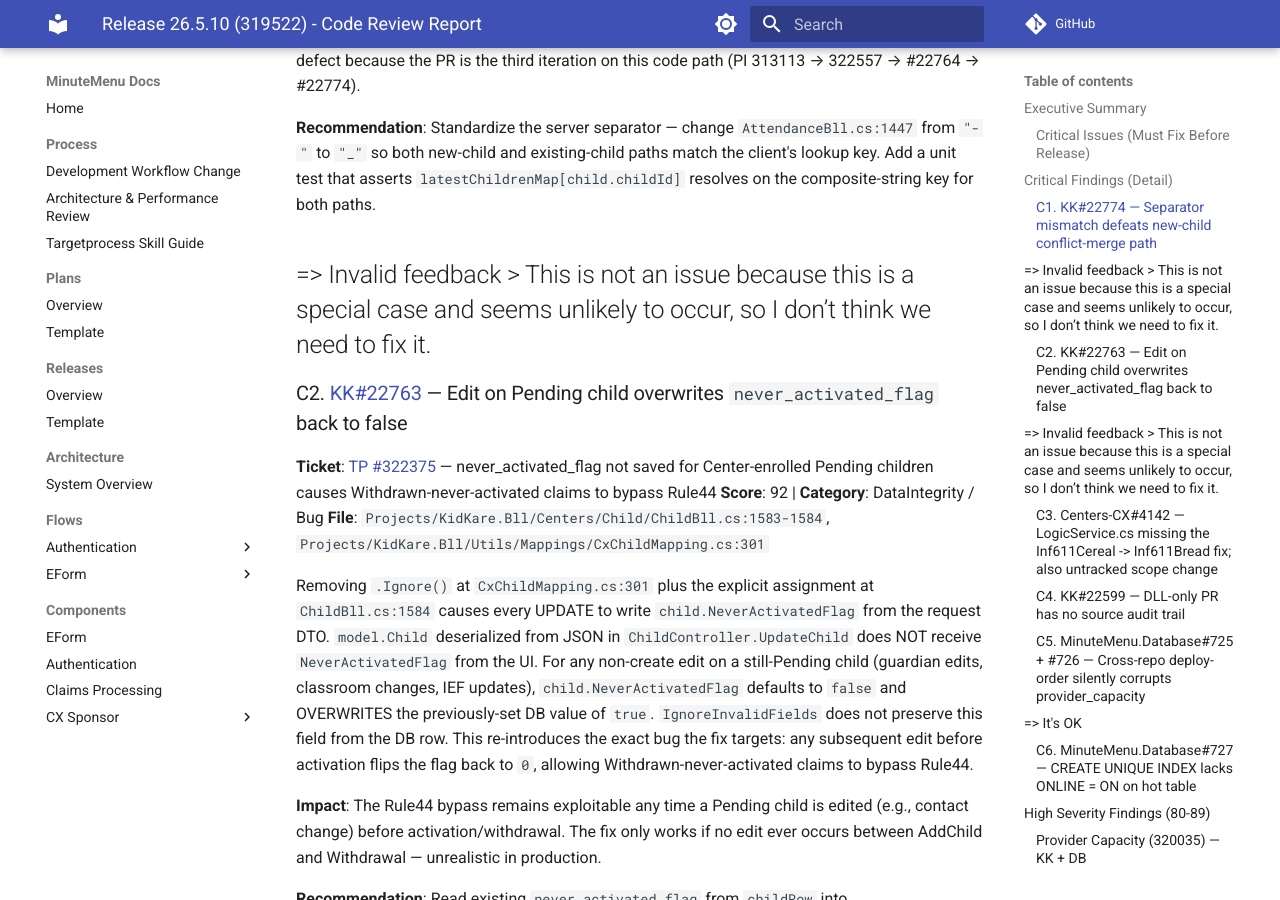
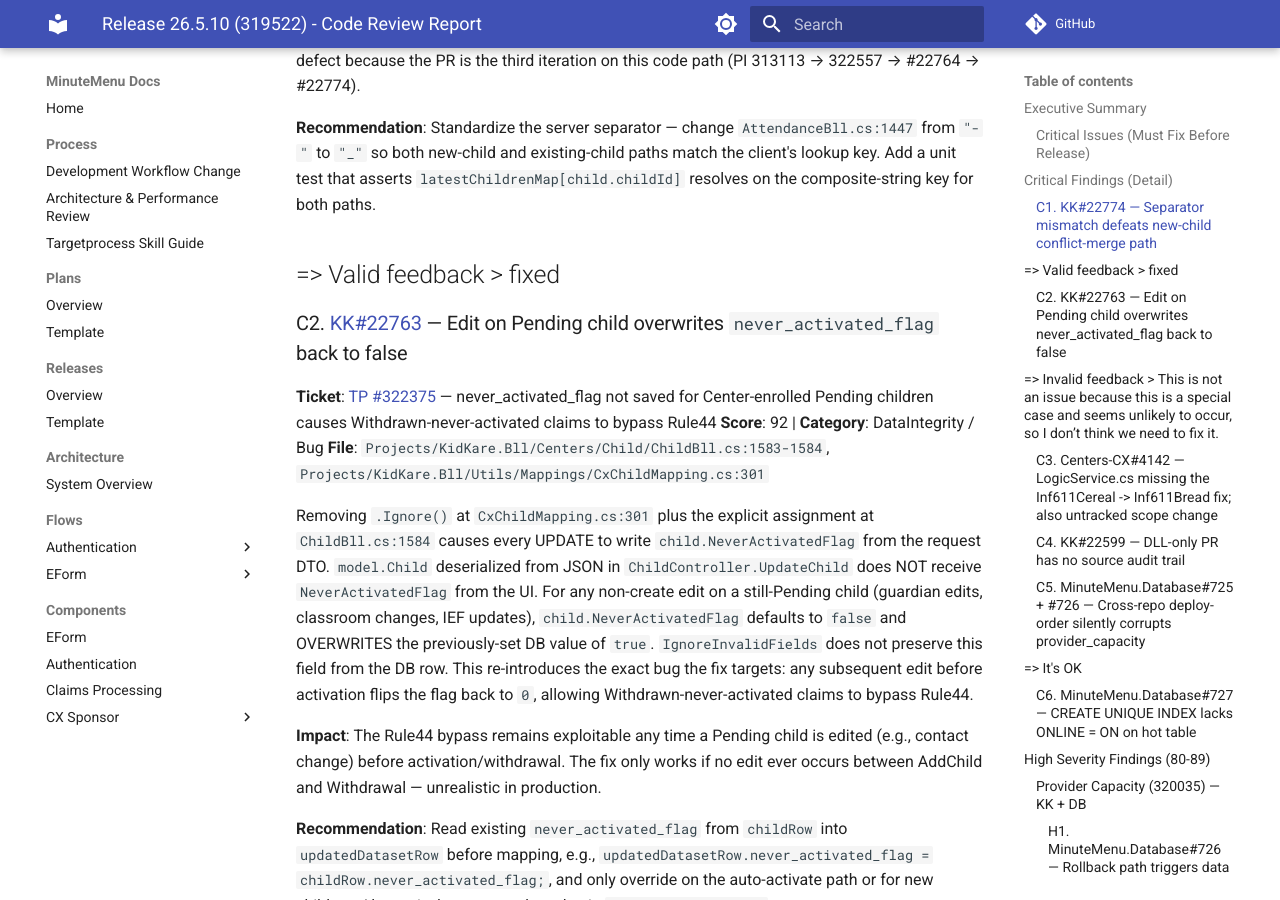
Before and after one commit to MinuteMenu/docs, an MkDocs documentation site: the page built from docs/releases/2026-05/release-26.5.10-code-review.md, in a window 1280 px wide and 900 px high, scrolled down 2581 px. Built offline with MkDocs 1.6.1 and Material for MkDocs 9.7.7, drawn with Linux system fonts in a browser that asks for light colours; comment, search, counter and statistics services are not loaded.

Commit message:
Update release-26.5.10-code-review.md

```diff
--- a/docs/releases/2026-05/release-26.5.10-code-review.md
+++ b/docs/releases/2026-05/release-26.5.10-code-review.md
@@ -45,7 +45,7 @@ The PR fixes #22764's broken keying by re-keying `latestChildrenMap` to `centerC
 
 **Recommendation**: Standardize the server separator — change `AttendanceBll.cs:1447` from `"-"` to `"_"` so both new-child and existing-child paths match the client's lookup key. Add a unit test that asserts `latestChildrenMap[child.childId]` resolves on the composite-string key for both paths.
 
-=> Invalid feedback > This is not an issue because this is a special case and seems unlikely to occur, so I don’t think we need to fix it.
+=> Valid feedback > fixed
 ---
 
 ### C2. [KK#22763](https://github.com/MinuteMenu/KK/pull/22763) — Edit on Pending child overwrites `never_activated_flag` back to false
```
